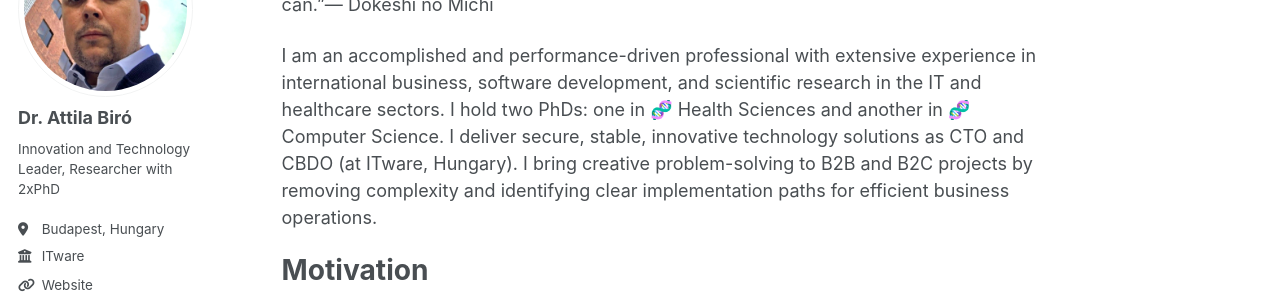
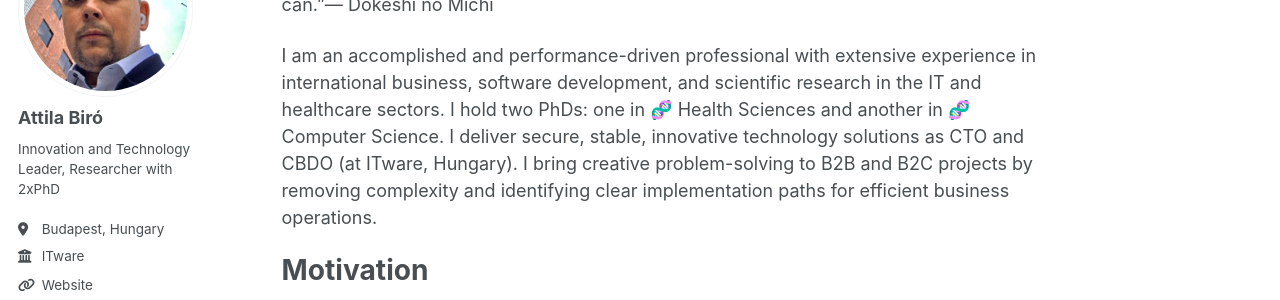
Before and after one commit to biroka/biroka.github.io, a Jekyll site: the page built from _pages/about.md, in a window 1280 px wide. Shown: the part 184-484 px from the top of the page. Built offline with Jekyll 4.4.1, drawn with Linux system fonts in a browser that asks for light colours; some web fonts are replaced.

```diff
--- a/_config.yml
+++ b/_config.yml
@@ -22,7 +22,7 @@ repository               : "biroka/biroka.github.io"
 author:
   # Biographic information
   avatar           : "ba_2.jpg"
-  name             : "Dr. Attila Biró"
+  name             : "Attila Biró"
   pronouns         : #"biroka"
   bio              : "Innovation and Technology Leader, Researcher with 2xPhD"
   location         : "Budapest, Hungary"
```
